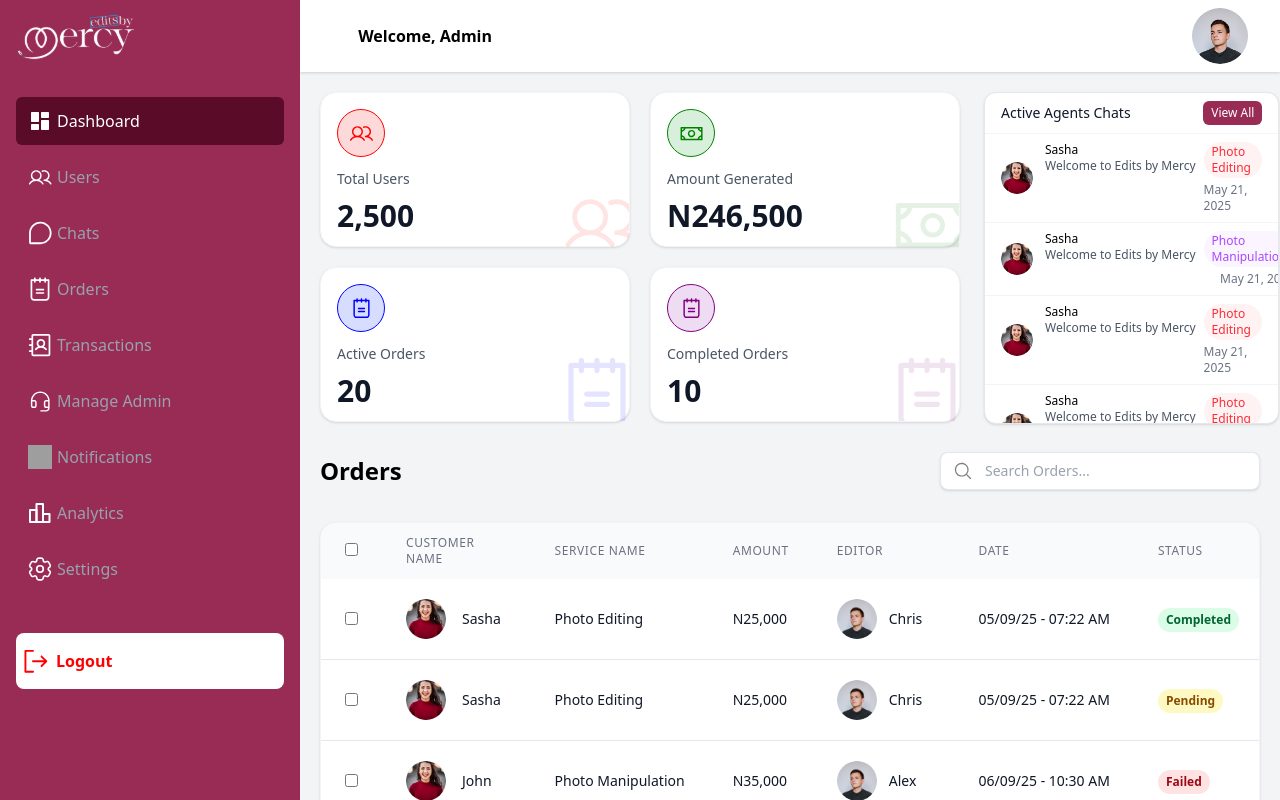
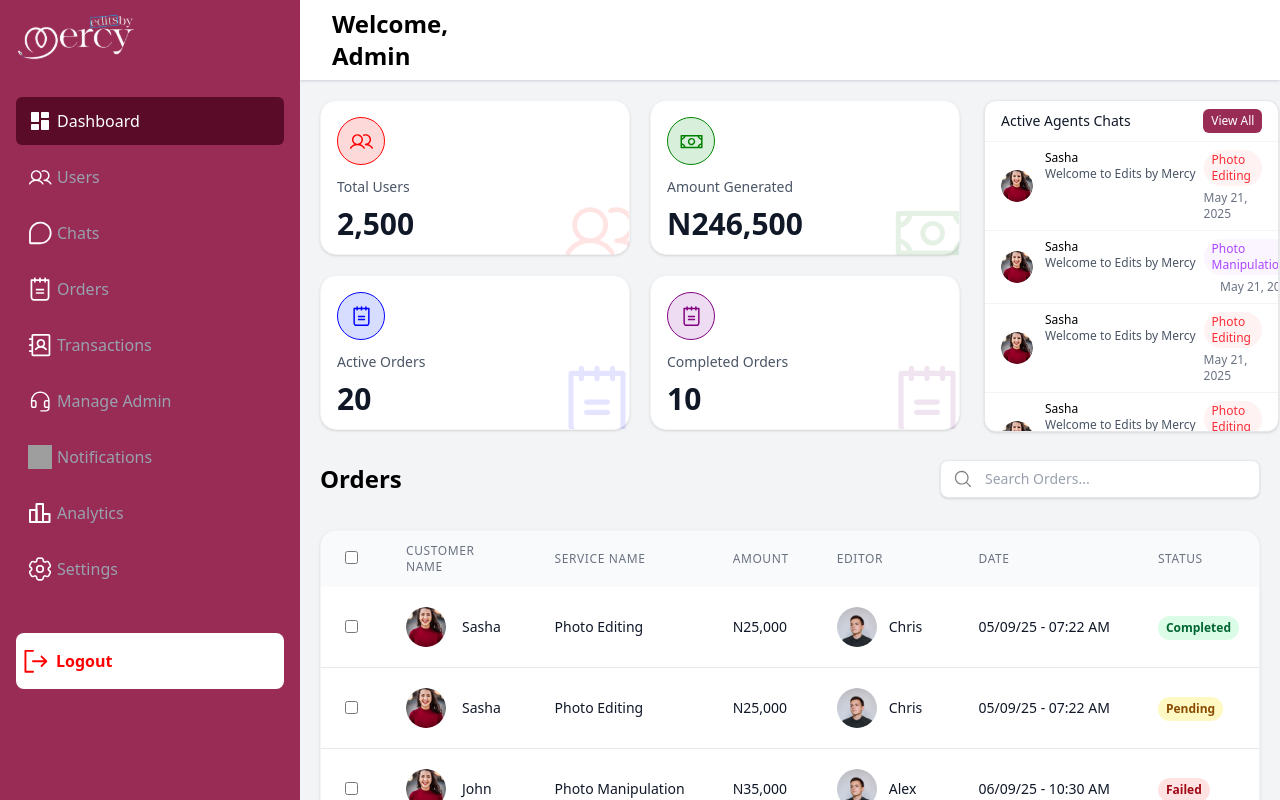
Before and after one commit to Muhammad-Umair-developer/Mercy-Dashboard, a React (Vite) app: page /dashboard in a window 1280 px wide. Built offline with nearby package versions, Linux system fonts and the light colour scheme; sample sign-in values are in the browser's storage; grey boxes are pictures that could not be loaded.

Commit message:
profile.tsx file updated

```diff
--- a/src/layout/components/Profile.tsx
+++ b/src/layout/components/Profile.tsx
@@ -7,9 +7,9 @@ interface ProfileProps {
 
 const Profile: React.FC<ProfileProps> = () => {
   return (
-    <div className="relative flex items-center gap-175">
+    <div className="relative flex items-center gap-225">
       <div>
-        <p className='font-bold'>Welcome, Admin</p>
+        <p className='font-bold text-2xl'>Welcome, Admin</p>
       </div>
 
       <div className="flex items-center gap-4">
```
